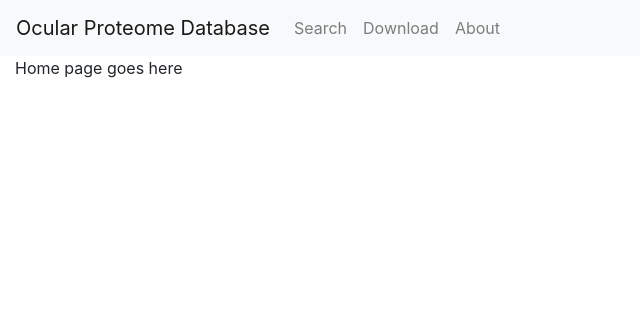
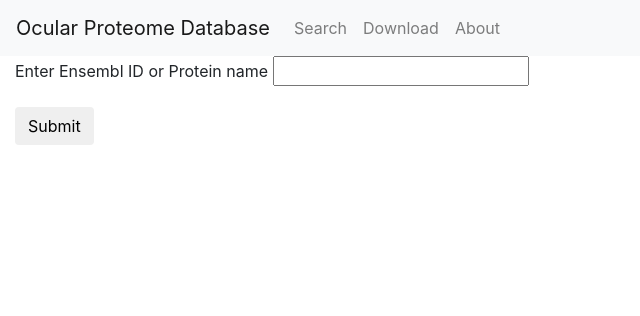
Before and after one commit to MahajanLab/ocularproteome-project, a Django app: page /home/ in a window 1280 px wide. Shown: the top 316 px of the page, without its empty margins (0-640 px from the left). Run offline with Django 3.2, Linux system fonts and the light colour scheme; some libraries are stand-ins or nearby versions.

Commit message:
Submit button now directs user to results page.

```diff
--- a/OcularPDB/views.py
+++ b/OcularPDB/views.py
@@ -5,8 +5,15 @@ from django.shortcuts import render
 from django.http import HttpResponse
 
 
+def results(request):
+    return HttpResponse("OH FUCk swild")
+    #return render(request, "ocular_proteome_db/results.html")
+
+
 def index(request):
-    return render(request, "ocular_proteome_db/home.html")
+    return render(request, "ocular_proteome_db/results.html")
+
+
 
 
 # def secret(name):
--- a/ocular_proteome_db/urls.py
+++ b/ocular_proteome_db/urls.py
@@ -15,8 +15,10 @@ Including another URLconf
 """
 from django.contrib import admin
 from django.urls import path, include
+from OcularPDB import views
 
 urlpatterns = [
     path('admin/', admin.site.urls),
-    path('home/', include('OcularPDB.urls')),
+    path('home/', views.index, name='index'), #include('OcularPDB.urls')),
+    path('search/', views.results, name='index'),
 ]
--- a/templates/base-search.html
+++ b/templates/base-search.html
@@ -3,6 +3,7 @@
 {% block form-content %}
     <div>
         <form action="/search/" method="post">
+             {% csrf_token %}
             <div class="form-group">
                 <label for="protein-identifier">Enter Ensembl ID or Protein name</label>
                 <input id="protein-identifier" type="text" name="identifier">
@@ -10,7 +11,6 @@
             <button type="submit" class="btn btn-default">Submit</button>
         </form>
     </div>
+{% endblock %}
 
-    {% block content %}{% endblock %}
-
-{% endblock %}
+{% block content %}{% endblock %}
--- a/templates/base.html
+++ b/templates/base.html
@@ -32,7 +32,7 @@
     </nav>
 
     <div id="content" class="col-md-9 col-md-offset-3">
-        {% block content %}{% endblock %}
+        {% block form-content %}{% endblock %}
     </div>
 
 </body>
```
